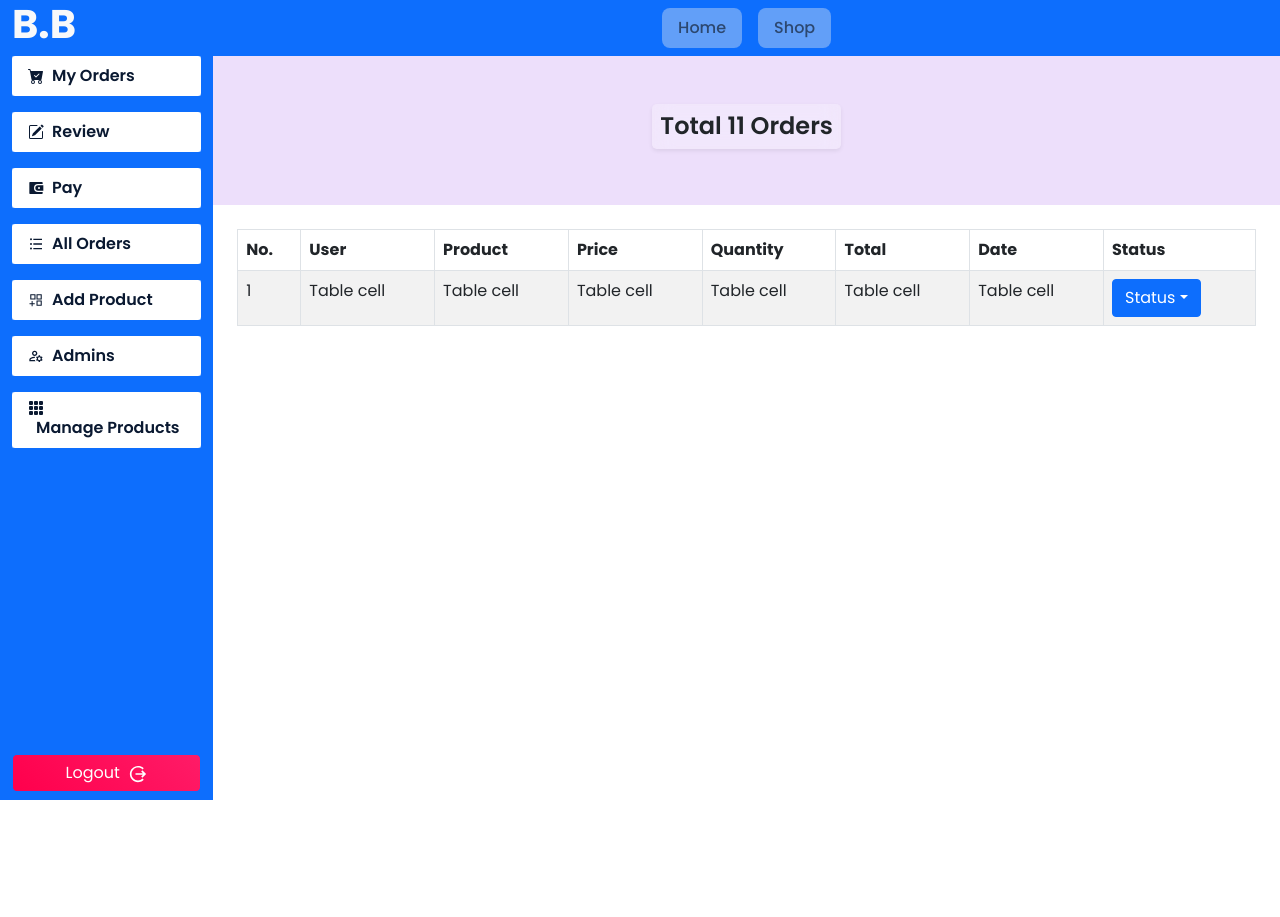
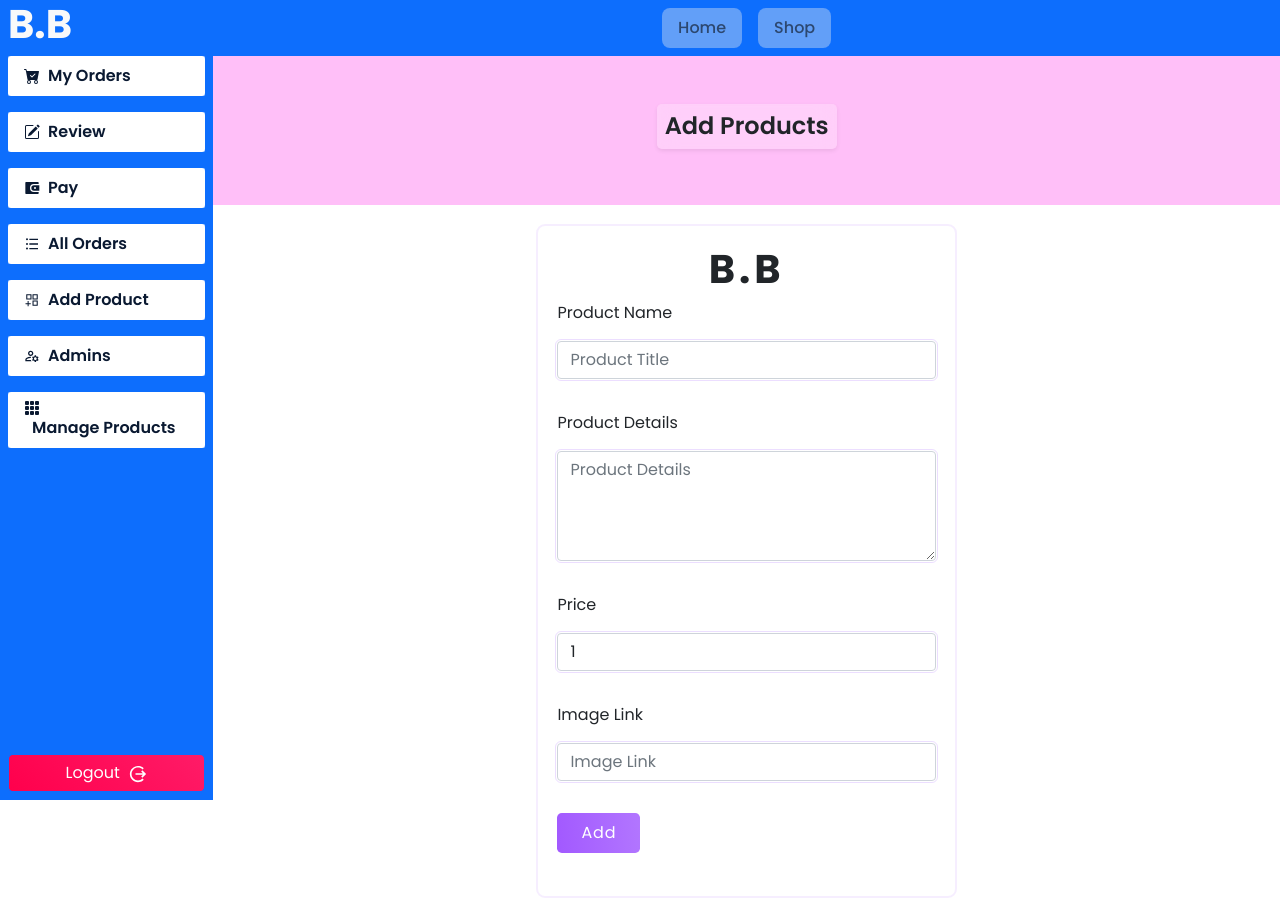
Before and after one commit to sakib-siddiqi/MERN-BB-Bicycle-buy, a React (Create React App) app: page /dashboard in a window 1280 px wide. Before the commit the page ends 800 px from the top, so only its background shows below. Built offline with nearby package versions, Linux system fonts and the light colour scheme.

Commit message:
add product

```diff
--- /dev/null
+++ b/src/Pages/Dashboard/DashPages/Admin/AddProduct.jsx
@@ -0,0 +1,89 @@
+import React from "react";
+import { Card, Col, Row } from "react-bootstrap";
+import { useForm } from "react-hook-form";
+import ButtonC from "../../../../Shared/Components/Buttons/ButtonC";
+import DashBoardContent from "../../DashBoardContent";
+import DashTitle from "../../DashTitle";
+
+const AddProduct = () => {
+    const {
+        register,
+        handleSubmit,
+        formState: { errors },
+    } = useForm();
+    const onSubmit = (data) => console.log(data);
+    return (
+        <section>
+            <DashTitle bg="#FF00E440" text="dark">
+                Add Products
+            </DashTitle>
+            <DashBoardContent className="my-4">
+                <Row className="justify-content-center">
+                    <Col xs={12} md={6} lg={5}>
+                        <Card className="hoverBlueOutline border-0">
+                            <Card.Body>
+                                <h1 className="text-center fw-bold ls-2">B.B</h1>
+                                <form onSubmit={handleSubmit(onSubmit)}>
+                                    <label htmlFor="product-name" className="form-label w-100">
+                                        <p>Product Name</p>
+                                        <input
+                                            type="text"
+                                            id="product-name"
+                                            placeholder="Product Title"
+                                            className="input-outlined form-control mb-4"
+                                            {...register("name", { required: true })}
+                                        />
+                                    </label>
+                                    <label htmlFor="product-details" className="form-label w-100">
+                                        <p>Product Details</p>
+                                        <textarea
+                                            rows={4}
+                                            id="product-details"
+                                            placeholder="Product Details"
+                                            {...register("details", { required: true })}
+                                            className="input-outlined form-control mb-4"
+                                        ></textarea>
+                                    </label>
+                                    <label htmlFor="price" className="form-label w-100">
+                                        <p>Price</p>
+                                        <input
+                                            type="number"
+                                            name="price"
+                                            id="price"
+                                            min={1}
+                                            defaultValue={1}
+                                            placeholder="Price"
+                                            {...register("price", { required: true })}
+                                            className="input-outlined form-control mb-4"
+                                        />
+                                    </label>
+                                    <label htmlFor="img-link" className="form-label w-100">
+                                        <p>Image Link</p>
+                                        <input
+                                            type="url"
+                                            name="img-link"
+                                            id="img-link"
+                                            placeholder="Image Link"
+                                            {...register("img-link", { required: true })}
+                                            className="input-outlined form-control mb-4"
+                                        />
+                                    </label>
+                                    {/* errors will return when field validation fails  */}
+                                    {errors.exampleRequired && (
+                                        <p className="text-danger">This field is required</p>
+                                    )}
+
+                                    <ButtonC type="submit" className="mb-4 rounded-3">
+                                        Add
+                                    </ButtonC>
+                                </form>
+                            </Card.Body>
+                        </Card>
+                    </Col>
+                </Row>
+            </DashBoardContent>
+        </section>
+    );
+};
+
+export default AddProduct;
--- a/src/Pages/Dashboard/DashPages/Admin/AllOrders.jsx
+++ b/src/Pages/Dashboard/DashPages/Admin/AllOrders.jsx
@@ -1,7 +1,6 @@
 import Dropdown from "@restart/ui/esm/Dropdown";
 import React from "react";
 import { DropdownButton, Table } from "react-bootstrap";
-import ButtonC from "../../../../Shared/Components/Buttons/ButtonC";
 import DashBoardContent from "../../DashBoardContent";
 import DashTitle from "../../DashTitle";
 
--- a/src/Pages/Dashboard/DashPages/UsersPages/UserReview.jsx
+++ b/src/Pages/Dashboard/DashPages/UsersPages/UserReview.jsx
@@ -39,7 +39,7 @@ const UserReview = () => {
                                         <textarea
                                             rows={5}
                                             placeholder="Review"
-                      {...register("password", { required: true })}
+                                            {...register("review", { required: true })}
                                             className="input-outlined form-control mb-4"
                                         ></textarea>
                                     </label>
--- a/src/Pages/Dashboard/Dashboard.jsx
+++ b/src/Pages/Dashboard/Dashboard.jsx
@@ -7,18 +7,19 @@ import MyOrders from "./DashPages/UsersPages/MyOrders";
 import UserReview from "./DashPages/UsersPages/UserReview";
 import Payment from "./DashPages/UsersPages/Payment";
 import AllOrders from "./DashPages/Admin/AllOrders";
+import AddProduct from "./DashPages/Admin/AddProduct";
 const Dashboard = () => {
   return (
     <Row className="mx-0">
       <Col
         xs={2}
-        className="bg-primary vh-100 sticky-top v-center justify-content-between"
+        className="bg-primary px-1 px-md-2 vh-100 sticky-top v-center justify-content-between"
       >
         <DashSideBar />
       </Col>
       <Col xs={10} className="p-0">
         <DashBoarNavbar />
-        <AllOrders />
+        <AddProduct />
       </Col>
     </Row>
   );
```
Lines whose indentation alone changed are shown as unchanged.
